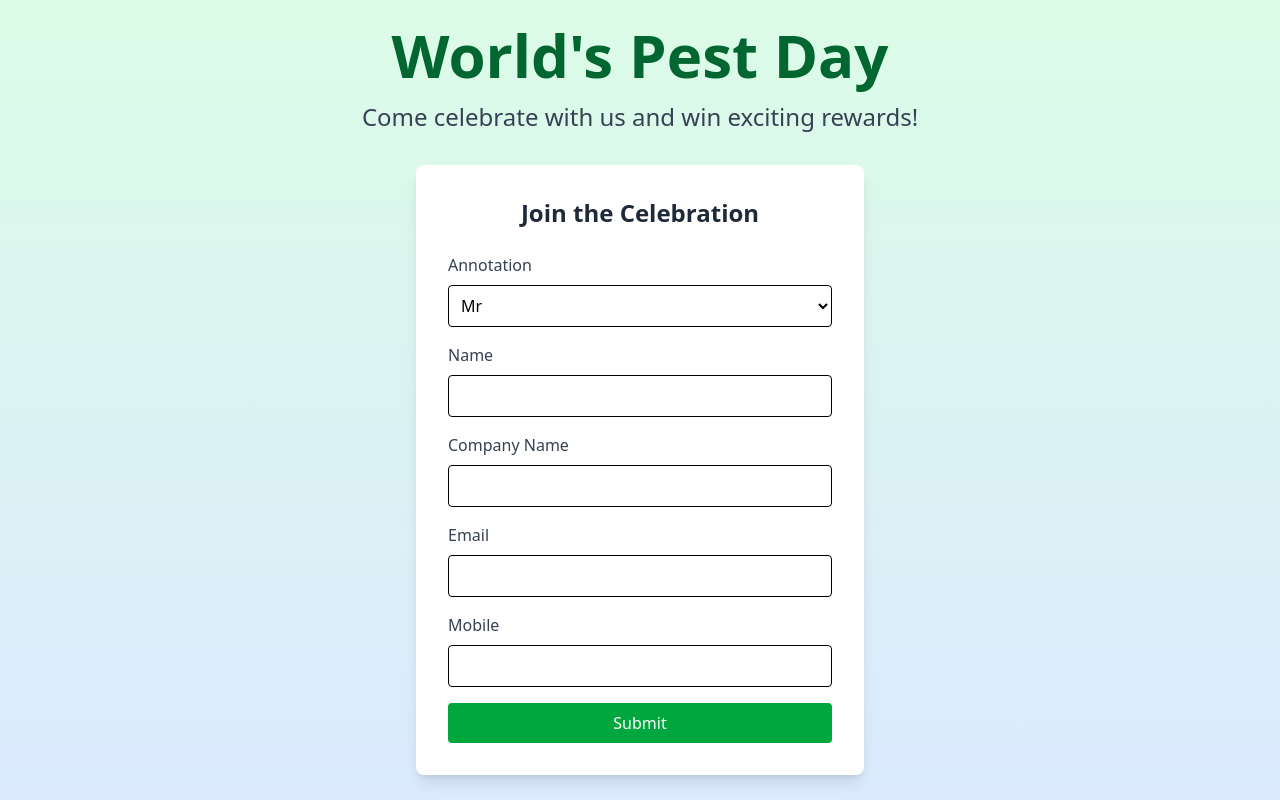
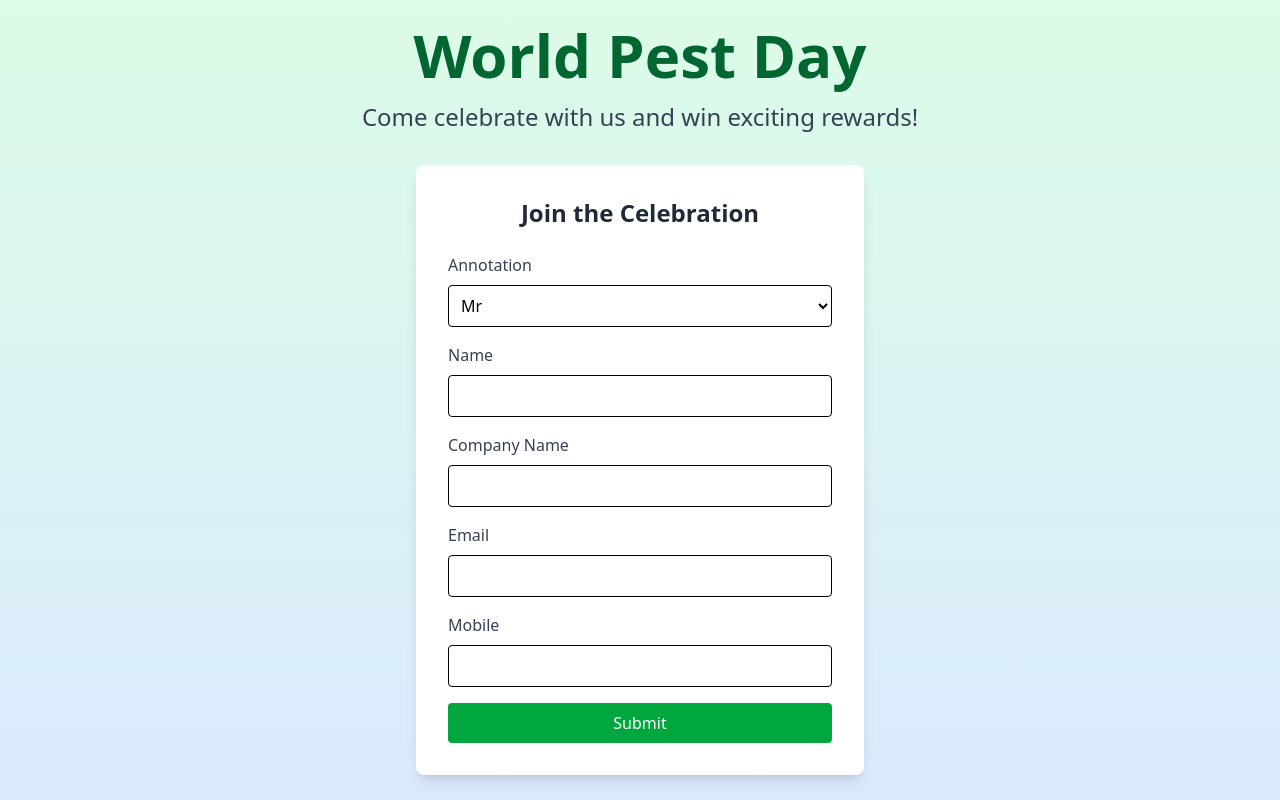
Before and after one commit to epcorn/world_pest_day_icpa, a React (Vite) app in the folder client/: page / in a window 1280 px wide. Built offline with nearby package versions, Linux system fonts and the light colour scheme.

Commit message:
changed world's to world in landingpage.jsx

```diff
--- a/client/src/pages/LandingPage.jsx
+++ b/client/src/pages/LandingPage.jsx
@@ -114,7 +114,7 @@ export default function LandingPage() {
     <div className="min-h-screen bg-gradient-to-b from-green-100 to-blue-100 flex flex-col items-center justify-center p-6">
       <div className="text-center mb-8">
         <h1 className="text-6xl font-bold text-green-800 flex justify-center space-x-4">
-          <span className="worlds-text">World's</span>
+          <span className="worlds-text">World</span>
           <span className="pestday-text">Pest Day</span>
         </h1>
         <p className="text-2xl text-gray-700 mt-4">
```
